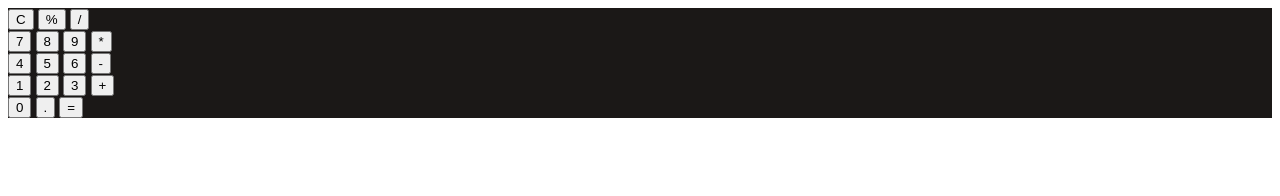
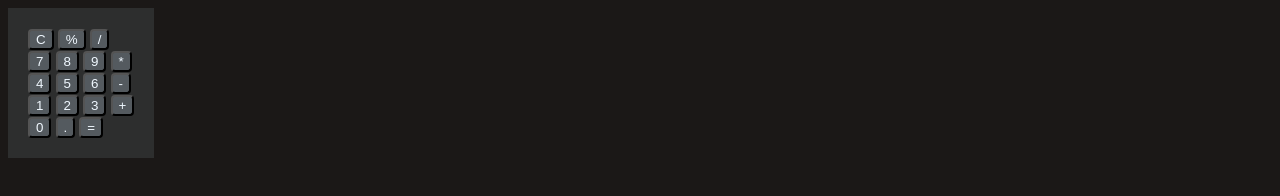
Before and after one commit to Broknstyls/CALCULATOR, a plain HTML site: page index.html in a window 1280 px wide. Drawn offline with Linux system fonts and the light colour scheme.

Commit message:
added html,calculator and button styles

```diff
--- a/style.css
+++ b/style.css
@@ -1,6 +1,18 @@
-#body{
+html{
     display: flex;
     background-color: rgb(27, 24, 23);
     font-family: 'Gill Sans', 'Gill Sans MT', Calibri, 'Trebuchet MS', sans-serif;
-    align-self: center;
+
 }
+#calculator{
+    display: flex;
+    background-color: rgb(45, 46, 46);
+    align-items: center;
+    padding: 20px;
+    margin: 0 auto;
+}
+button{
+    border-radius: 4px;
+    background-color: rgb(84, 90, 95);
+    color: aliceblue;
+}
```
